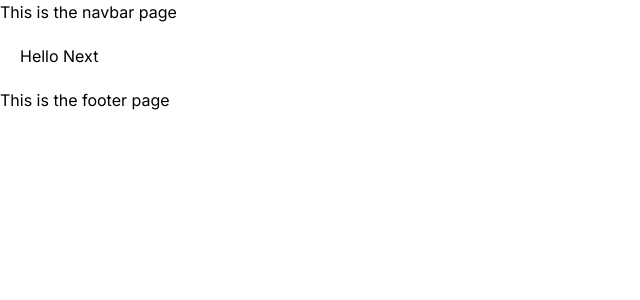
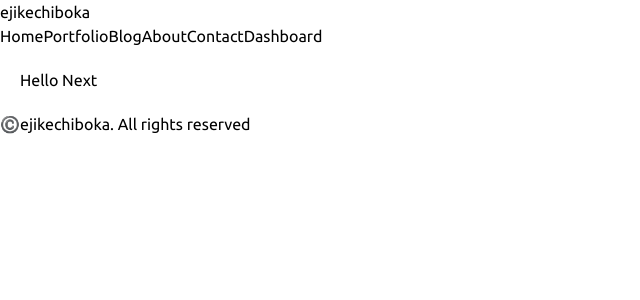
Before and after one commit to agkayster/nextjs13-fullstack-app, a Next.js app: page / in a window 1280 px wide. Shown: the top 300 px of the page, without its empty margins (0-640 px from the left). Built offline with nearby package versions, Linux system fonts and the light colour scheme.

Commit message:
Added initial code to Navbar and Footer components

```diff
--- a/src/app/layout.js
+++ b/src/app/layout.js
@@ -1,9 +1,12 @@
-import { Inter } from 'next/font/google';
+import { Inter, Ubuntu } from 'next/font/google';
 import './globals.css';
 import Navbar from '@/components/navbar/Navbar';
 import Footer from '@/components/footer/Footer';
 
-const inter = Inter({ subsets: ['latin'] });
+const ubuntu = Ubuntu({
+	weight: ['300', '400', '500', '700'],
+	subsets: ['latin'],
+});
 
 export const metadata = {
 	title: 'Create Next App',
@@ -13,7 +16,7 @@ export const metadata = {
 export default function RootLayout({ children }) {
 	return (
 		<html lang='en'>
-			<body className={inter.className}>
+			<body className={ubuntu.className}>
 				<Navbar />
 				{children}
 				<Footer />
--- a/src/components/footer/Footer.jsx
+++ b/src/components/footer/Footer.jsx
@@ -1,7 +1,12 @@
 import React from 'react';
 
 const Footer = () => {
-	return <div>This is the footer page</div>;
+	return (
+		<div>
+			<div>©️ejikechiboka. All rights reserved</div>
+			<div></div>
+		</div>
+	);
 };
 
 export default Footer;
--- a/src/components/navbar/Navbar.jsx
+++ b/src/components/navbar/Navbar.jsx
@@ -1,7 +1,52 @@
+import Link from 'next/link';
 import React from 'react';
 
+const links = [
+	{
+		id: 1,
+		title: 'Home',
+		url: '/',
+	},
+	{
+		id: 2,
+		title: 'Portfolio',
+		url: '/portfolio',
+	},
+	{
+		id: 3,
+		title: 'Blog',
+		url: '/blog',
+	},
+	{
+		id: 4,
+		title: 'About',
+		url: '/about',
+	},
+	{
+		id: 5,
+		title: 'Contact',
+		url: '/contact',
+	},
+	{
+		id: 6,
+		title: 'Dashboard',
+		url: '/dashboard',
+	},
+];
+
 const Navbar = () => {
-	return <div>This is the navbar page</div>;
+	return (
+		<div>
+			<Link href='/'>ejikechiboka</Link>
+			<div>
+				{links.map(({ id, title, url }) => (
+					<Link key={id} href={url}>
+						{title}
+					</Link>
+				))}
+			</div>
+		</div>
+	);
 };
 
 export default Navbar;
```
